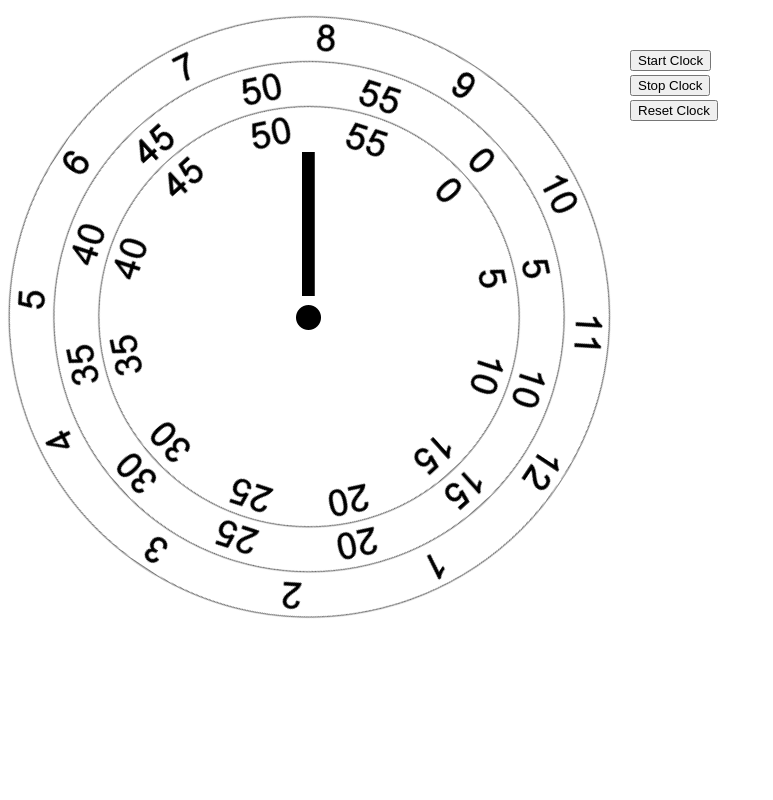
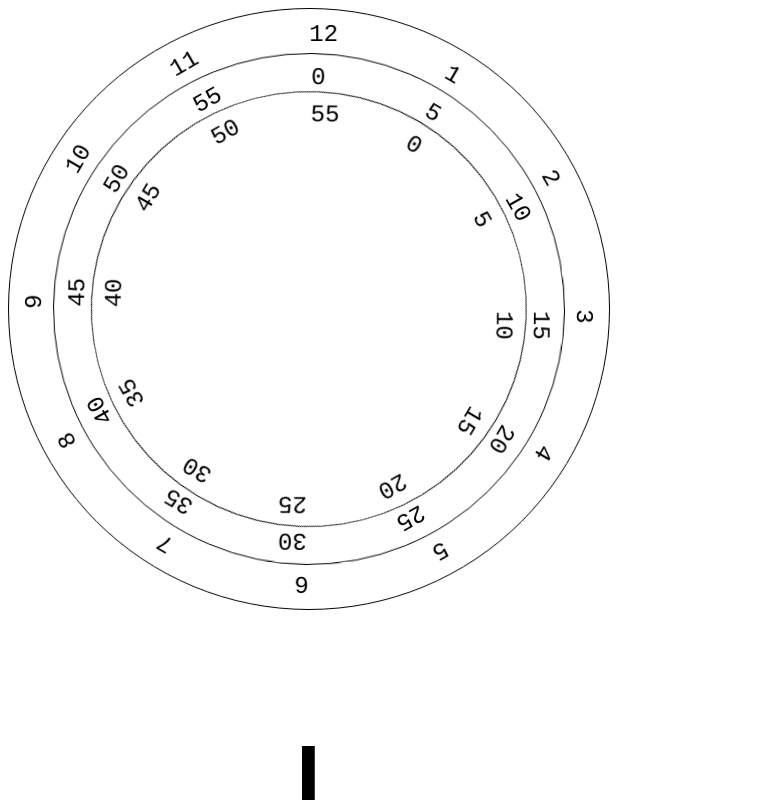
Before and after one commit to matthewbadeau/rotating-clock, a plain HTML site: page index.html in a window 1280 px wide. Shown: the whole page, without its empty margins (0-773 px from the left). Drawn offline with nearby package versions, Linux system fonts and the light colour scheme.

Commit message:
Removed javascript, changed to pure CSS3, unfinished

```diff
--- a/index.html
+++ b/index.html
@@ -4,152 +4,165 @@
 		<title>Rotating Clock</title>
 		<meta name="content-type" content="text/html; charset=UTF-8" />
 		<style>
-			section { position: relative; }
-			.hours { position: absolute; z-index: 1; }
-			.minutes { position: absolute; z-index: 5; }
-			.seconds { position: absolute; z-index: 10; }
-			.hands { position: absolute; z-index: 15; }
+			section {
+				position: fixed;
+			}
+			.hours {
+				position: relative;
+				display:-webkit-box;
+				-webkit-box-align:center;
+				-webkit-box-pack:center;
+				border: solid;
+				border-width: 1px;
+				border-radius: 100%;
+				z-index: 1;
+				height: 600px;
+				width: 600px;
+				-webkit-animation: rotateCircle 43200s linear;
+				-webkit-animation-iteration-count: infinite;
+			}
+			.minutes {
+				position: relative;
+				display:-webkit-box;
+				-webkit-box-align:center;
+				-webkit-box-pack:center;
+				border: solid;
+				border-width: 1px;
+				border-radius: 100%;
+				z-index: 5;
+				height: 85%;
+				width: 85%;
+				-webkit-animation: rotateCircle 3600s linear;
+				-webkit-animation-iteration-count: infinite;
+			}
+			.seconds {
+				position: relative;
+				display:-webkit-box;
+				-webkit-box-align:center;
+				-webkit-box-pack:center;
+				border: solid;
+				border-width: 1px;
+				border-radius: 100%;
+				z-index: 10;
+				height: 85%;
+				width: 85%;
+				-webkit-animation: rotateCircle 60s linear;
+				-webkit-animation-iteration-count: infinite;
+			}
+			.hands {
+				position: static;
+				z-index: 15;
+			}
+
+			div.one, div.two, div.three, div.four, div.five, div.six, div.seven, div.eight, div.nine, div.ten,
+			div.eleven, div.twelve {
+				position: absolute;
+				left: 50%;
+				font-family: Courier;
+				font-size: 1.5em;
+				padding-top: 0px;
+				margin: 0px;
+				height: 96%;
+				width: 0px;
+			}
+
+			@-webkit-keyframes rotateCircle{
+				0% {
+					-webkit-transform: rotate(0deg);
+				}
+				100% {
+					-webkit-transform: rotate(360deg);
+				}
+			}
+
+			.one{
+				-webkit-transform: rotate(30deg);
+			}
+			.two{
+				-webkit-transform: rotate(60deg);
+			}
+			.three{
+				-webkit-transform: rotate(90deg);
+			}
+			.four{
+				-webkit-transform: rotate(120deg);
+			}
+			.five{
+				-webkit-transform: rotate(150deg);
+			}
+			.six{
+				-webkit-transform: rotate(180deg);
+			}
+			.seven{
+				-webkit-transform: rotate(210deg);
+			}
+			.eight{
+				-webkit-transform: rotate(240deg);
+			}
+			.nine{
+				-webkit-transform: rotate(270deg);
+			}
+			.ten{
+				-webkit-transform: rotate(300deg);
+			}
+			.eleven{
+				-webkit-transform: rotate(330deg);
+			}
 
 			#start { position: absolute; top: 50px; left: 630px; }
 			#stop { position: absolute; top: 75px; left: 630px; }
 			#reset { position: absolute; top: 100px; left: 630px; }
 		</style>
-		<script src="https://ajax.googleapis.com/ajax/libs/jquery/1.8.2/jquery.min.js"></script>
 	</head>
 	<body>
 
 		<section>
 			<div class="hours">
-				<img id="hrs" src="clock-hours.png" width="602" height="602">
-			</div>
+				<div class="one">1</div>
+				<div class="two">2</div>
+				<div class="three">3</div>
+				<div class="four">4</div>
+				<div class="five">5</div>
+				<div class="six">6</div>
+				<div class="seven">7</div>
+				<div class="eight">8</div>
+				<div class="nine">9</div>
+				<div class="ten">10</div>
+				<div class="eleven">11</div>
+				<div class="twelve">12</div>
 			<div class="minutes">
-				<img id="min" src="clock-minutes.png" width="602" height="602">
-			</div>
+				<div class="one">5</div>
+				<div class="two">10</div>
+				<div class="three">15</div>
+				<div class="four">20</div>
+				<div class="five">25</div>
+				<div class="six">30</div>
+				<div class="seven">35</div>
+				<div class="eight">40</div>
+				<div class="nine">45</div>
+				<div class="ten">50</div>
+				<div class="eleven">55</div>
+				<div class="twelve">0</div>
 			<div class="seconds">
-				<img id="sec" src="clock-seconds.png" width="602" height="602">
-			</div>
+				<div class="one">5</div>
+				<div class="two">10</div>
+				<div class="three">15</div>
+				<div class="four">20</div>
+				<div class="five">25</div>
+				<div class="six">30</div>
+				<div class="seven">35</div>
+				<div class="eight">40</div>
+				<div class="nine">45</div>
+				<div class="ten">50</div>
+				<div class="eleven">55</div>
+				<div class="twelve">0</div>
+			</div> <!--Seconds div-->
+			</div> <!--Minutes div-->
+			</div> <!--Hours div-->
 			<div class="hands">
 				<img id="hand" src="clock-hands.png" width="602" height="602">
 			</div>
 		</section>
 
-		<p><button id="start">Start Clock</button></p>
-		<p><button id="stop">Stop Clock</button></p>
-		<p><button id="reset">Reset Clock</button></p>
-
-		<script>
-			// Initialize global variables
-			var secDegrees = 0; var secInterval;
-			var minDegrees = 0; var minInterval;
-			var hrsDegrees = 0; var hrsInterval;
-
-			// Rotate one circle by a pre-set amount of degrees.
-			function rotateCircle(degreeVar,target) {
-				if (degreeVar >= 360 ) { degreeVar = 0; }
-				if (target == "#hrs") {
-					degreeVar = degreeVar + 0.5;
-				} else {
-					degreeVar = degreeVar + 6;
-				}
-
-				$(target).css('transform','rotate(-'+degreeVar+'deg)');
-				$(target).css('-moz-transform','rotate(-'+degreeVar+'deg)');
-				$(target).css('-webkit-transform','rotate(-'+degreeVar+'deg)');
-				$(target).css('-ms-transform','rotate(-'+degreeVar+'deg)');
-
-				if (target == "#sec") {
-					secDegrees = degreeVar;
-				} else if (target == "#min") {
-					minDegrees = degreeVar;
-				} else if (target == "#hrs") {
-					hrsDegrees = degreeVar;
-				}
-			}
-
-			// Reset the Clock
-			function resetClock() {
-				$("#sec").css('transform','none')
-						 .css('-moz-transform','none')
-						 .css('-webkit-transform','none')
-						 .css('-ms-transform','none');
-				$("#min").css('transform','none')
-						 .css('-moz-transform','none')
-						 .css('-webkit-transform','none')
-						 .css('-ms-transform','none');
-				$("#hrs").css('transform','none')
-						 .css('-moz-transform','none')
-						 .css('-webkit-transform','none')
-						 .css('-ms-transform','none');
-			}
-
-			// Set initial clock position based on the current time
-			function initClock() {
-				currentTime = new Date();
-				currentSec = currentTime.getSeconds() * 6;
-				rotateCircle(currentSec,"#sec");
-				currentMin = (currentTime.getMinutes()-1) * 6;
-				rotateCircle(currentMin,"#min");
-				currentHour = currentTime.getHours();
-				if (currentHour > 12) { currentHour = currentHour - 12; }
-				currentHour = (currentHour * 30) + (currentTime.getMinutes() / 2);
-				rotateCircle(currentHour,"#hrs");
-			}
-
-			// Start the Clock
-			function startClock() {
-				stopClock();
-				resetClock();
-				initClock();
-
-				currentTime = new Date();
-				currentSec = currentTime.getSeconds();
-				if (currentSec == 0) {
-					delay = 0;
-				} else {
-					delay = (60 - currentSec) * 1000;
-				}
-				// Have rotation of hour and min start on 0 seconds, not 1 second.
-				if (delay > 1000) { delay = delay - 1000; }
-
-				// Seconds: rotate 6 degrees every second
-				secInterval = window.setInterval(function() { rotateCircle(secDegrees,"#sec") },1000);
-
-				// Minutes: rotate 6 degrees every 60 seconds
-				if (delay > 0 ) {
-					window.setTimeout(function() {
-						rotateCircle(minDegrees,"#min");
-						minInterval = window.setInterval(function() { rotateCircle(minDegrees,"#min") },60000);
-					},delay);
-				} else {
-					minInterval = window.setInterval(function() { rotateCircle(minDegrees,"#min") },60000);
-				}
-
-				// Hours: rotate 0.5 degrees every 60 seconds (total of 30 degrees in 1 hour)
-				if (delay > 0 ) {
-					window.setTimeout(function() {
-						rotateCircle(hrsDegrees,"#hrs");
-						hrsInterval = window.setInterval(function() { rotateCircle(hrsDegrees,"#hrs") },60000);
-					},delay);
-				} else {
-					hrsInterval = window.setInterval(function() { rotateCircle(hrsDegrees,"#hrs") },60000);
-				}
-			}
-
-			// Stop the Clock
-			function stopClock() {
-				window.clearInterval(secInterval);
-				window.clearInterval(minInterval);
-				window.clearInterval(hrsInterval);
-			}
-
-			// Initialize buttons and start clock on page load
-			$(function() {
-				$('#start').click(function() { startClock(); });
-				$('#stop').click(function() { stopClock(); });
-				$('#reset').click(function() { stopClock(); resetClock(); });
-				startClock();
-			});
-		</script>
-
 	</body>
 </html>
```
Also changed, not shown: 1 other file.
